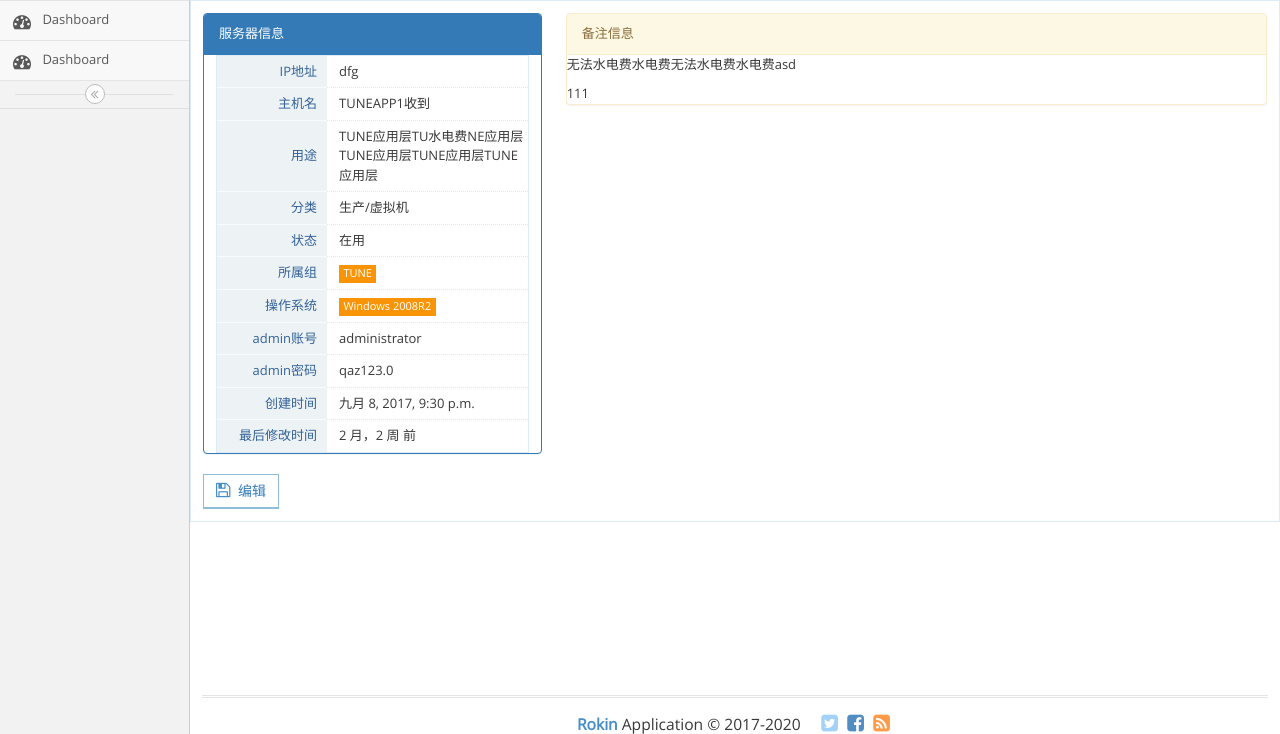
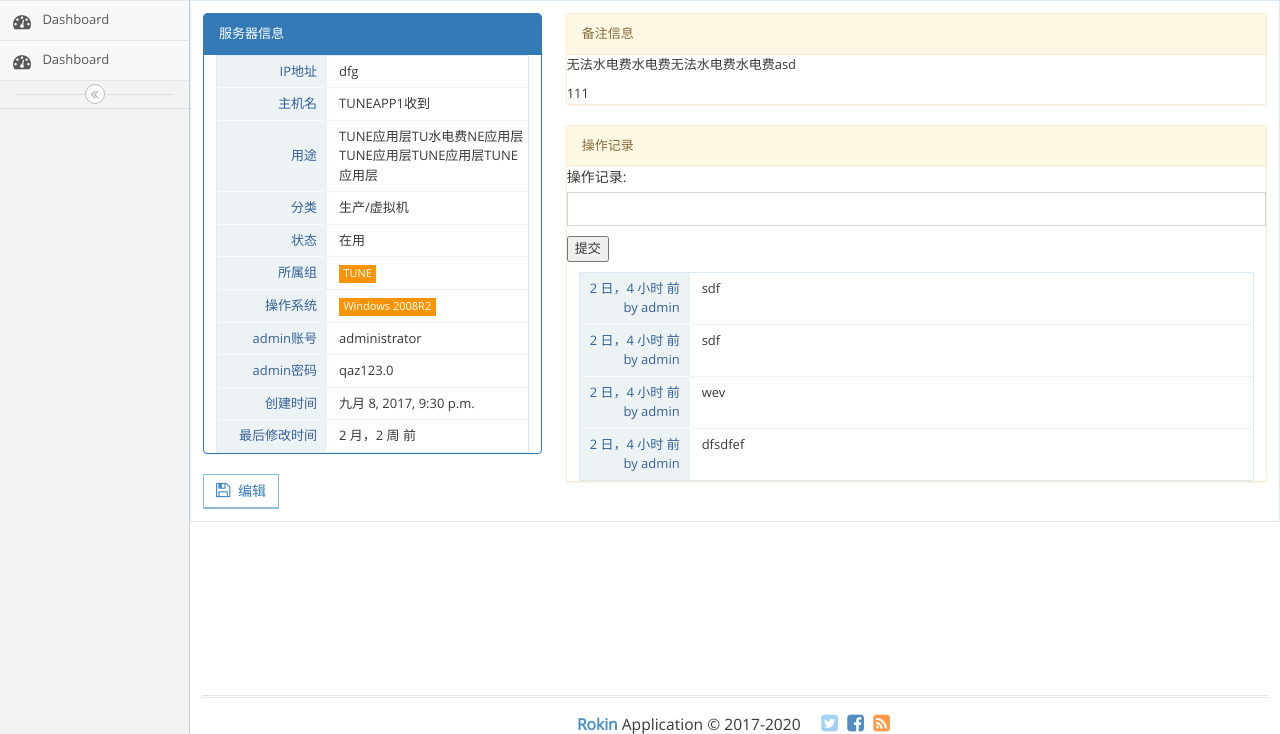
Before and after one commit to liuxinglan13/Django-IT-Manage, a Django app: page /post/1/ in a window 1280 px wide. Shown: the part 45-779 px from the top of the page. Run offline with Django 3.2, Linux system fonts and the light colour scheme; data comes from the database, SQL or seed files in the repository; both versions use the stored data as it was after the commit; some libraries are stand-ins or nearby versions.

Commit message:
添加了操作记录
添加了操作记录

```diff
--- a/Djangoyunweiguanli/__init__.py
+++ b/Djangoyunweiguanli/__init__.py
@@ -0,0 +1,2 @@
+import pymysql
+pymysql.install_as_MySQLdb()
--- a/app/admin.py
+++ b/app/admin.py
@@ -1,5 +1,5 @@
 from django.contrib import admin
-from .models import HostGroups, HostCategorys, Host, OperatingSystems, Host_status
+from .models import HostGroups, HostCategorys, Host, OperatingSystems, Host_status , HostComment
 # Register your models here.
 
 
@@ -15,3 +15,4 @@ admin.site.register(HostGroups)
 admin.site.register(HostCategorys)
 admin.site.register(OperatingSystems)
 admin.site.register(Host_status)
+admin.site.register(HostComment)
--- a/app/forms.py
+++ b/app/forms.py
@@ -1,5 +1,5 @@
 from django import forms
-from .models import Host
+from .models import Host, HostComment
 from django.forms import TextInput, Select
 
 
@@ -17,3 +17,13 @@ class PostForm(forms.ModelForm):
             'Host_category': Select(attrs={'class': 'form-control'}),
             'Host_operatingsystem': Select(attrs={'class': 'form-control'}),
         }
+
+
+class HostCommentForm(forms.ModelForm):
+    class Meta:
+        model = HostComment
+        fields = ('body',)
+
+        widgets = {
+            'body': TextInput(attrs={'class': 'form-control'}),
+        }
--- a/app/models.py
+++ b/app/models.py
@@ -1,6 +1,7 @@
 from django.db import models
 from django.urls import reverse
 from ckeditor_uploader.fields import RichTextUploadingField
+
 # Create your models here.
 
 
@@ -73,3 +74,16 @@ class Host(models.Model):
 
     def __str__(self):
         return self.host_name
+
+
+class HostComment(models.Model):
+    host = models.ForeignKey(Host, related_name='hostcomments')
+    body = models.CharField(max_length=100, verbose_name='操作记录')
+    created = models.DateTimeField(auto_now_add=True)
+    author = models.CharField(max_length=20, default='admin')
+
+    class Meta:
+        ordering = ('-created',)
+
+    def __str__(self):
+        return 'Comment {} {} on {}'.format(self.host, self.body, self.created)
--- a/app/views.py
+++ b/app/views.py
@@ -1,5 +1,5 @@
 from .models import Host, HostGroups, Host_status, HostCategorys
-from .forms import PostForm
+from .forms import PostForm, HostCommentForm
 from django.views.generic import ListView, DetailView, UpdateView, CreateView
 from django.contrib.auth.mixins import LoginRequiredMixin
 from django.shortcuts import get_object_or_404
@@ -20,6 +20,27 @@ class HostDetailView(DetailView):
     model = Host
     template_name = 'app/host_detail.html'
     context_object_name = 'post'
+
+    def post(self, request, *args, **kwargs):
+        response = super(HostDetailView, self).get(request, *args, **kwargs)
+        comment_form = HostCommentForm(data=self.request.POST)
+        if comment_form.is_valid():
+            new_comment = comment_form.save(commit=False)
+            new_comment.host = self.object
+            new_comment.author = self.request.user
+            new_comment.save()
+        return response
+
+
+    def get_context_data(self, **kwargs):
+        context = super().get_context_data(**kwargs)
+        comment_form = HostCommentForm()
+        comments = self.object.hostcomments.all()
+        context['comments'] = comments
+        context['comment_form'] = comment_form
+        return context
+
+
 
 
 # 基于类的 编辑更新数据视图
--- a/templates/app/host_detail.html
+++ b/templates/app/host_detail.html
@@ -94,9 +94,29 @@
                         {{ post.Host_body|safe }}
                     </div>
                 </div>
+             <div class="panel panel-warning">
+                    <div class="panel-heading">操作记录</div>
+                    <div class="panel-body">
+                        {#操作记录输入框#}
+                        <form action="{{ post.get_absolute_url }}" method="post">
+                            {{ comment_form.as_p }}
+                            {% csrf_token %}
+                            <p><input type="submit" value="提交"></p>
+                        </form>
+                        {#操作记录显示框#}
+                    <div class="profile-user-info profile-user-info-striped">
+                        {% for comment in comments %}
+                            <div class="profile-info-row">
+                                <div class="profile-info-name">{{ comment.created|timesince }} 前 by {{ comment.author }}</div>
+                                <div class="profile-info-value">
+                                    <span>{{ comment.body|linebreaks }}</span>
+                                </div>
+                            </div>
+                        {% endfor %}
+                        </div>
+                    </div>
+                </div>
             </div>
         </div>
     </div>
-
-
 {% endblock main %}
```
Also changed, not shown: Djangoyunweiguanli/settings.py (+5 -2 lines), app/migrations/0001_initial.py, app/migrations/0002_auto_20170911_1311.py (deleted), app/migrations/0002_auto_20171205_1422.py (added), app/migrations/0003_auto_20170911_1550.py (deleted), app/migrations/0004_auto_20170911_1657.py (deleted), app/migrations/0005_auto_20170918_1430.py (deleted), app/migrations/0006_auto_20170918_1517.py (deleted), db.sqlite3.
